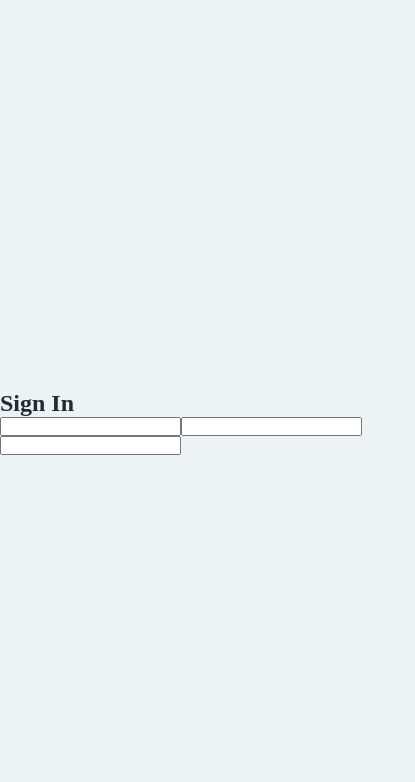
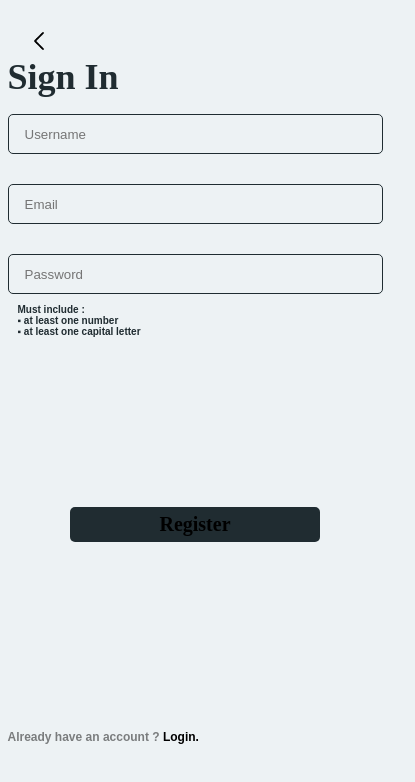
Before and after one commit to vickyfrosties/StatMind, a React (Vite) app: page /register in a window 390 px wide. Shown: the top 782 px of the page, 415 px wide, since content can reach past the window. Built offline with nearby package versions, Linux system fonts and the light colour scheme.

Commit message:
Sign In Page Design done :white_check_mark:

```diff
--- a/src/App.jsx
+++ b/src/App.jsx
@@ -1,12 +1,10 @@
 import { Outlet } from "react-router-dom";
-import MainMenu from "./Containers/Menu/MainMenu";
 
 
 function App() {
   return (
     <>
       <Outlet />
-      {/* <MainMenu></MainMenu> */}
     </>
   );
 }
--- a/src/Components/RegisterForm/RegisterForm.jsx
+++ b/src/Components/RegisterForm/RegisterForm.jsx
@@ -1,13 +1,31 @@
+import { Link } from "react-router-dom";
+import styles from "./RegisterForm.module.css";
+
 const RegisterForm = () => {
 
   return (
     <>
-      <h2>Sign In</h2>
-      <form action="">
-        <input type="text" name="Username" />
-        <input type="text" name="Email" />
-        <input type="text" name="Password" />
-      </form>
+      <section className={styles.container}>
+        <Link to="/launch">
+          <img src="/public/Icons/back.png" alt="Go back Icon" />
+        </Link>
+        <h2>Sign In</h2>
+        <form className={styles.formulaire} action="">
+          <input type="text" name="Username" placeholder="Username" />
+          <input type="text" name="Email" placeholder="Email" />
+          <input type="text" name="Password" placeholder="Password" />
+        </form>
+        <div className={styles.rules}>
+          <p>Must include :</p>
+          <p>▪ at least one number</p>
+          <p>▪ at least one capital letter</p>
+        </div>
+        <Link to="/" className={styles.register_confirmed}>
+          <button>Register</button>
+        </Link>
+
+        <p className={styles.redirection}>Already have an account ? <span className={styles.log_redirection}><Link to="/">Login.</Link></span></p>
+      </section>
     </>
   );
 };
--- /dev/null
+++ b/src/Components/RegisterForm/RegisterForm.module.css
@@ -0,0 +1,105 @@
+* {
+  padding: 0;
+  margin: 0;
+  box-sizing: border-box;
+}
+
+body {
+  width: 100%;
+  height: 100vh;
+}
+
+@media (min-width: 390px) and (max-width: 550px) {
+
+  .container {
+    width: 100%;
+    height: 100vh;
+    padding: 2rem;
+
+    img {
+      width: 18px;
+      position: fixed;
+      left: 30px;
+    }
+
+    h2 {
+      margin-top: 1.5rem;
+      font-family: "Khand", serif;
+      font-weight: 600;
+      font-style: normal;
+      font-size: 36px;
+    }
+
+    .formulaire {
+      margin-top: 1rem;
+      width: 375px;
+      height: 180px;
+      display: flex;
+      flex-direction: column;
+      justify-content: space-between;
+      align-items: center;
+
+      input {
+        width: 100%;
+        height: 40px;
+        padding: 1rem;
+        background-color: #EDF2F4;
+        border: 1px solid #202C31;
+        border-radius: 5px;
+        color: #202C31;
+      }
+    }
+
+    .rules {
+      /* border: 3px solid red; */
+      width: 50%;
+      padding: 10px;
+      font-family: "Overpass", sans-serif;
+      font-optical-sizing: auto;
+      font-weight: 600;
+      font-style: normal;
+      font-size: 10px;
+    }
+
+    .register_confirmed {
+      text-decoration: none;
+      color: #EDF2F4;
+      display: flex;
+      justify-content: center;
+      align-items: center;
+      margin-top: 10rem;
+
+      button {
+        width: 250px;
+        height: 35px;
+        background-color: #202C31;
+        border-radius: 5px;
+        border: none;
+        font-family: "Khand", serif;
+        font-weight: 600;
+        font-style: normal;
+        font-size: 20px;
+      }
+    }
+
+    .redirection {
+      font-family: "Overpass", sans-serif;
+      font-optical-sizing: auto;
+      font-weight: 600;
+      font-style: normal;
+      color: rgba(0, 0, 0, 0.487);
+      font-size: 12px;
+      position: fixed;
+      bottom: 100px;
+      text-align: center;
+    }
+
+    .log_redirection {
+      a {
+        color: #000000;
+        text-decoration: none;
+      }
+
+    }
+  }
+}
--- a/src/Containers/Menu/MainMenu.css
+++ b/src/Containers/Menu/MainMenu.css
@@ -19,6 +19,7 @@
     .container {
         position: fixed;
         bottom: 0;
+        left: 0;
         width: 100%;
         height: 70px;
         background-color: #202c31;
@@ -27,7 +28,7 @@
         align-items: center;
 
 
-        div {
+        a {
             width: 100%;
             height: 100%;
             display: flex;
--- a/src/Containers/Menu/MainMenu.jsx
+++ b/src/Containers/Menu/MainMenu.jsx
@@ -1,3 +1,4 @@
+import { Link } from "react-router-dom";
 import "./MainMenu.css";
 
 const MainMenu = () => {
@@ -5,19 +6,19 @@ const MainMenu = () => {
     return (
         <>
             <section className="container">
-                <div>
+                <Link to="/">
                     <img src="/Icons/house.svg" alt="Home Icon" />
-                </div>
+                </Link>
 
-                <div>
+                <Link to="/history">
                     <img src="/Icons/clock-counter-clockwise.svg" alt="History Icon" />
-                </div>
-                <div>
+                </Link>
+                <Link to="/statistics">
                     <img src="/Icons/chart-donut.svg" alt="Statistics Icon" />
-                </div>
-                <div>
+                </Link>
+                <Link to="/profile">
                     <img src="/Icons/user.svg" alt="Profile Icon" />
-                </div>
+                </Link>
             </section>
         </>
     );
```
Also changed, not shown: public/Icons/back.png (added).
